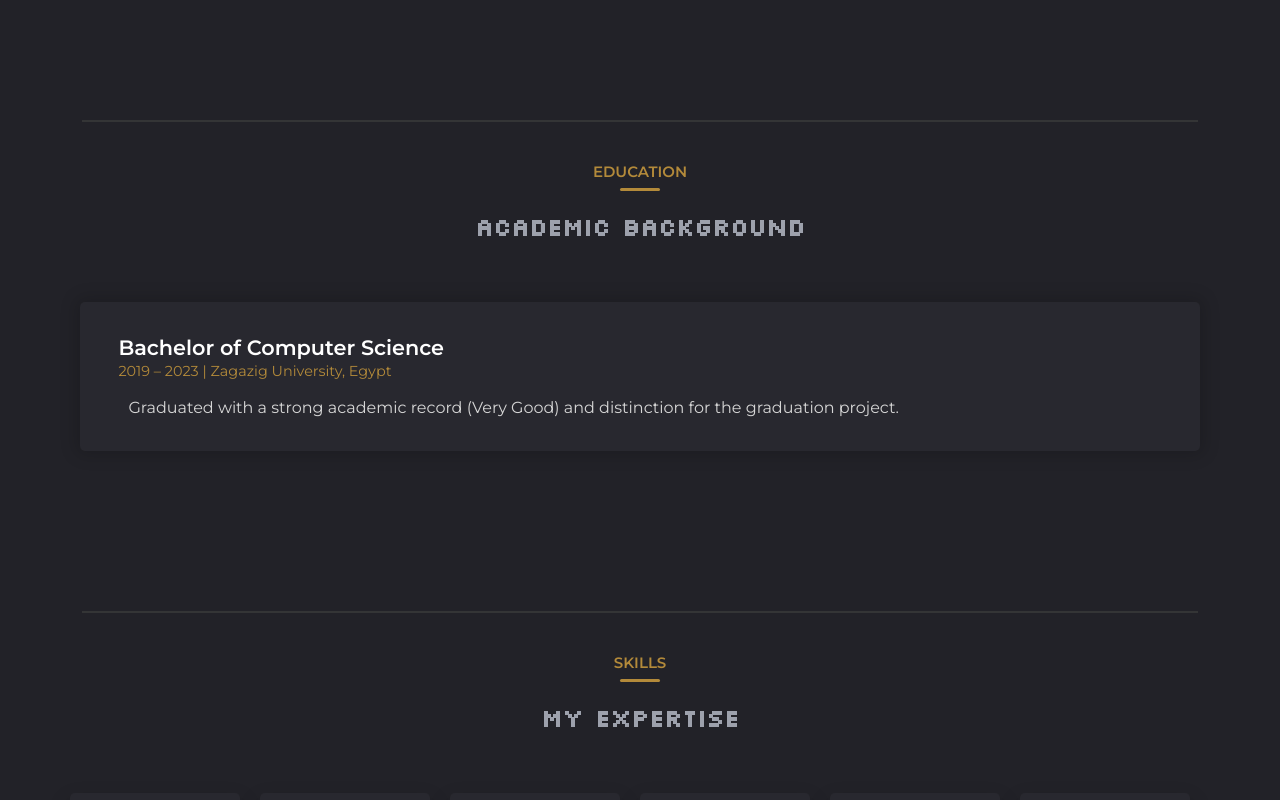
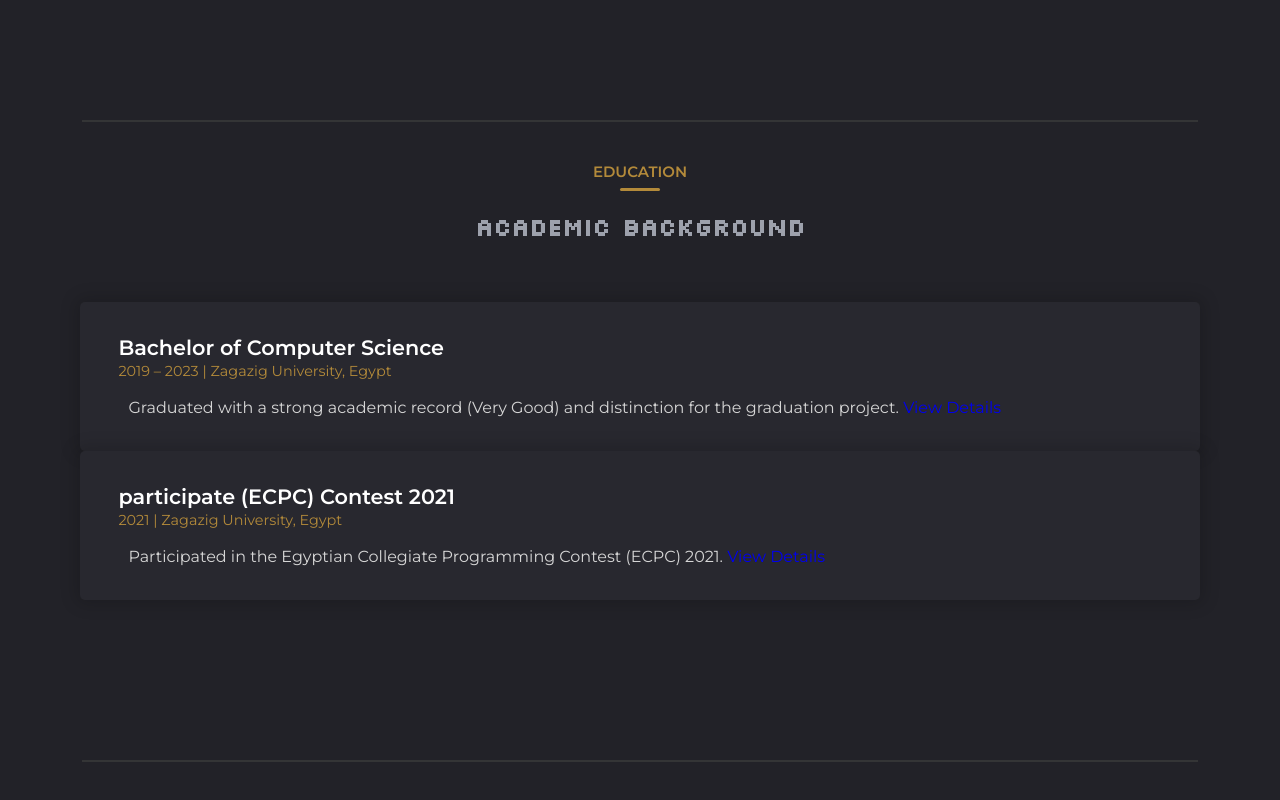
Before and after one commit to AkramKasem/My-Portfolio, a plain HTML site: page index.html in a window 1280 px wide. Shown: the part 4574-5374 px from the top of the page. Drawn offline with nearby package versions, Linux system fonts and the light colour scheme.

Commit message:
Add education details and participation in ECPC contest with links to certificates

```diff
--- a/index.html
+++ b/index.html
@@ -191,7 +191,7 @@
                         class="experience-item-date">Apr 2025 – Present | Zagazig University , Egypt</span>
                     <p class="experience-desc">Leading the development of the new official website for Zagazig National
                         University to enhance digital presence and user
-                        engagement. https://www.znu.edu.eg/ </p>
+                        engagement. <a href="https://www.znu.edu.eg/" target="_blank">View Details</a></p>
                     <ul class="experience-desc-list">
                         <li>Designed and implemented the entire frontend using Angular with responsive, accessible, and
                             modern UI. </li>
@@ -205,9 +205,9 @@
                     <h3 class="experience-item-title">Java Backend Developer</h3><span
                         class="experience-item-date">September 2022 – Present | FUDEX EBS, Saudi Arabia</span>
                     <p class="experience-desc">FUDEX EBS: Saudi company providing tailored e-commerce, ERP, and CRM
-                        solutions https://fudex.com.sa . work in Q-Stock Leading
+                        solutions <a href="https://fudex.com.sa" target="_blank">Fudex</a>. work in Q-Stock Leading
                         stock management firm offering inventory tracking, ERP integration, and seamless client support.
-                        https://stock.qvm.parts </p>
+                        <a href="https://stock.qvm.parts" target="_blank">Q-Stock</a>
                     <ul class="experience-desc-list">
                         <li>System Upgrades: Led significant system enhancements, improving overall performance and
                             efficiency by 25%. </li>
@@ -264,10 +264,20 @@
                     <h3 class="education-item-title">Bachelor of Computer Science</h3><span
                         class="education-item-date">2019 – 2023 | Zagazig University, Egypt</span>
                     <p class="education-desc">Graduated with a strong academic record (Very Good) and distinction for
-                        the graduation project. </p>
+                        the graduation project. <a
+                            href="https://github.com/AkramKasem/Certificates/blob/main/2023-ZagazigUniversity-ComputerScience.jpg"
+                            target="_blank">View Details</a></p>
                 </div>
             </div>
-        </div>
+            <div class="row education-items">
+                <div class="education-item">
+                    <h3 class="education-item-title">participate (ECPC) Contest 2021</h3><span
+                        class="education-item-date">2021 | Zagazig University, Egypt</span>
+                    <p class="education-desc">Participated in the Egyptian Collegiate Programming Contest (ECPC) 2021.
+                        <a href="https://github.com/AkramKasem/Certificates/blob/main/2021-HelwanCPC2020-PLACE.pdf"
+                            target="_blank">View Details</a></p>
+                </div>
+            </div>
     </section>
     <section class="skills section-padding" id="skills">
         <div class="container">
```
